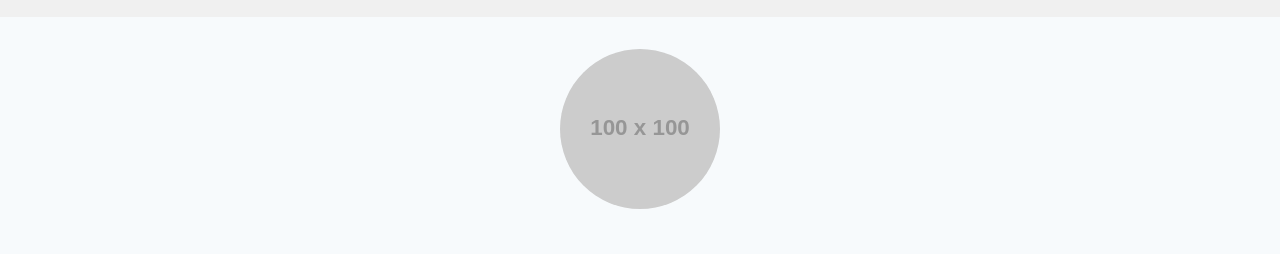
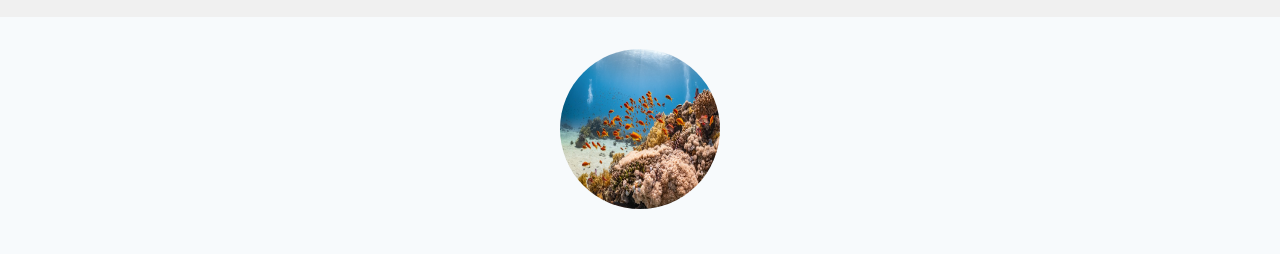
Before and after one commit to niyobern/niyobern.github.io, a plain HTML site: page about.html in a window 1280 px wide. Shown: the part 50-304 px from the top of the page. Drawn offline with nearby package versions, Linux system fonts and the light colour scheme; placeholder pictures from the web are drawn by us.

Commit message:
added avatar

```diff
--- a/about.html
+++ b/about.html
@@ -156,7 +156,7 @@
 
     <div class="container">
         <div class="profile">
-            <img src="https://placehold.co/100x100" alt="Bernard Niyomugabo">
+            <img src="images/hero.jpg" alt="Bernard Niyomugabo">
             <h1>Bernard Niyomugabo</h1>
             <p>Software Engineer</p>
             <div class="social-links">
```
